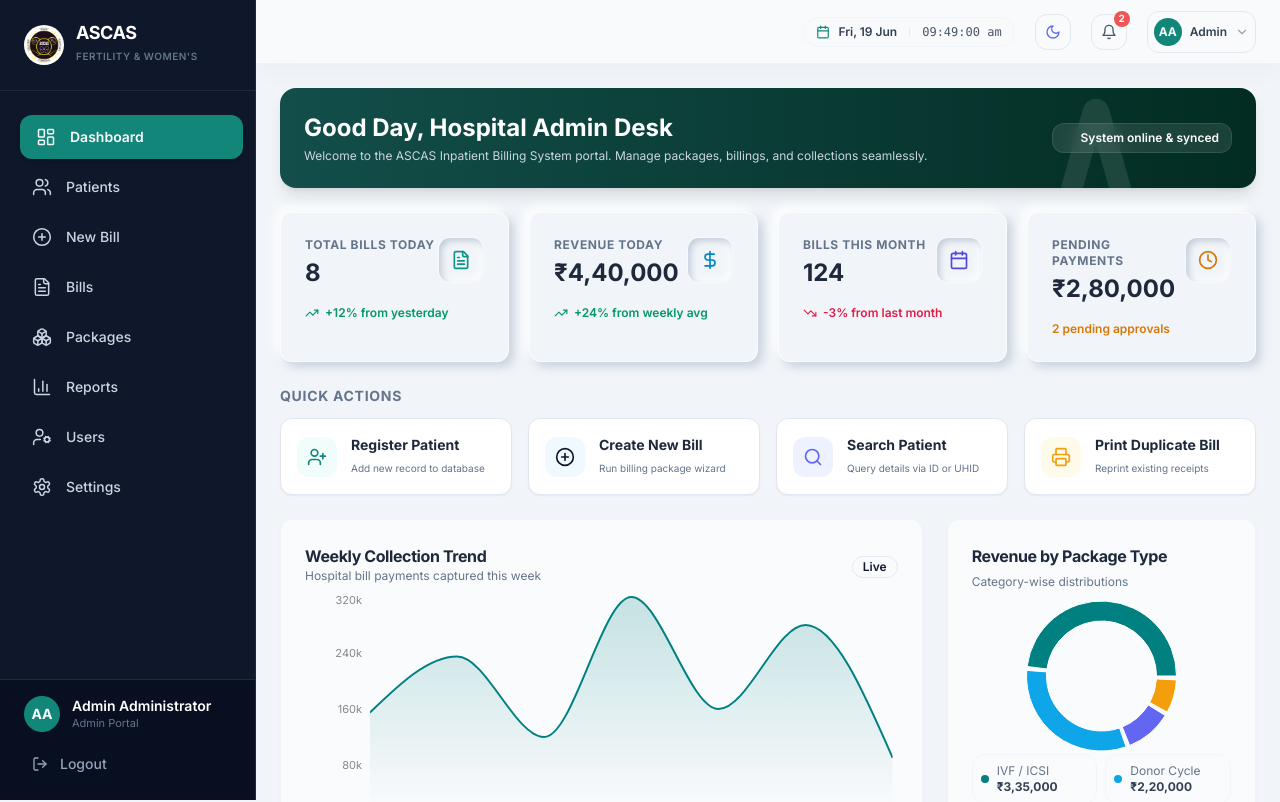
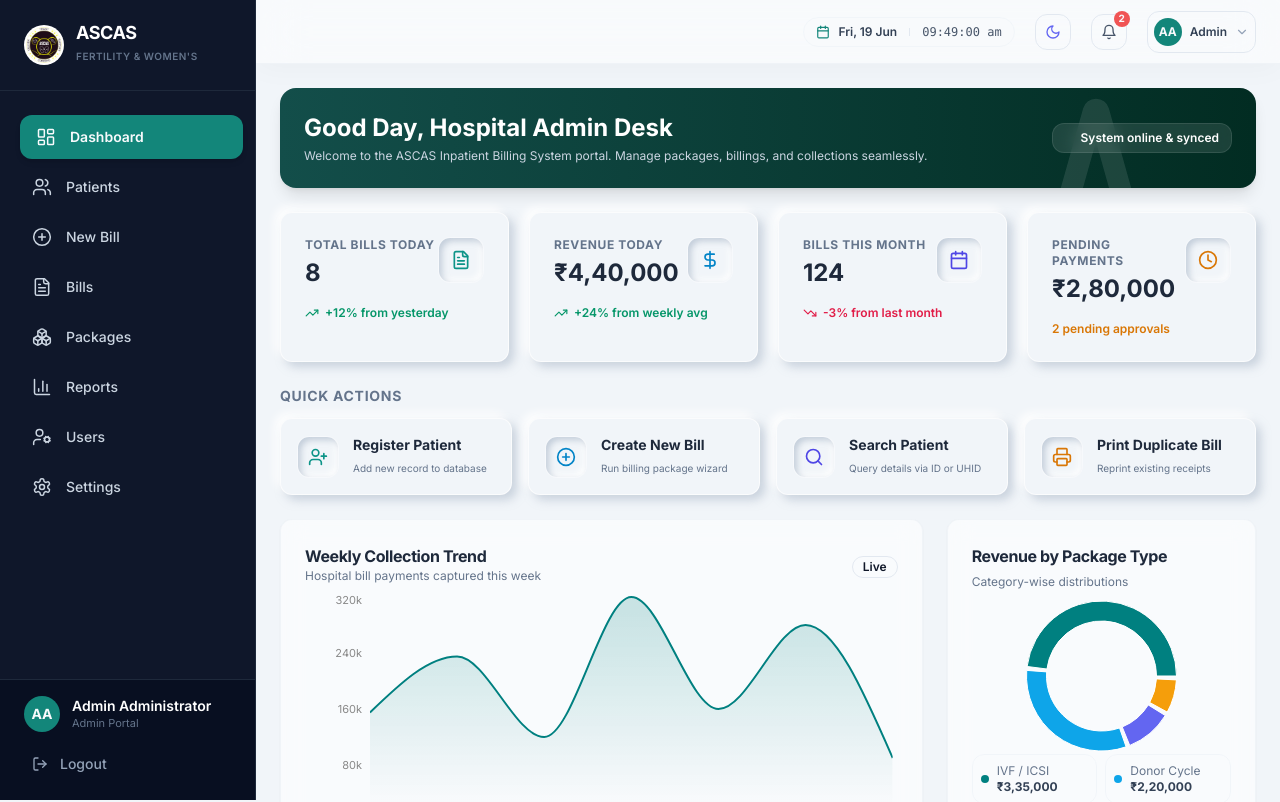
Before and after one commit to Abinav-Loki/billing, a React (Vite) app in the folder frontend/: page /#/ in a window 1280 px wide. Shown: the top 802 px of the page. Built offline with nearby package versions, Linux system fonts and the light colour scheme.

Commit message:
feat(ui): style dashboard quick action buttons using interactive neumorphic styling

```diff
--- a/frontend/src/pages/dashboard/DashboardPage.tsx
+++ b/frontend/src/pages/dashboard/DashboardPage.tsx
@@ -156,9 +156,9 @@ export function DashboardPage() {
         <div className="grid grid-cols-2 lg:grid-cols-4 gap-4">
           <button
             onClick={() => navigate("/patients/new")}
-            className="flex items-center gap-3.5 p-4 rounded-xl border border-slate-200 dark:border-slate-800 hover:border-primary/50 dark:hover:border-primary/50 bg-card hover:bg-slate-50/50 dark:hover:bg-slate-900/50 transition-all text-left shadow-sm group"
+            className="flex items-center gap-3.5 p-4 rounded-xl neumorphic-card neumorphic-card-interactive text-left group"
           >
-            <div className="p-2.5 bg-teal-50 dark:bg-teal-950/20 text-primary rounded-lg group-hover:scale-110 transition-transform">
+            <div className="p-2.5 neumorphic-inset text-teal-600 dark:text-teal-400 rounded-lg group-hover:scale-110 transition-transform">
               <UserPlus className="h-5 w-5" />
             </div>
             <div>
@@ -169,9 +169,9 @@ export function DashboardPage() {
 
           <button
             onClick={() => navigate("/billing/new")}
-            className="flex items-center gap-3.5 p-4 rounded-xl border border-slate-200 dark:border-slate-800 hover:border-primary/50 dark:hover:border-primary/50 bg-card hover:bg-slate-50/50 dark:hover:bg-slate-900/50 transition-all text-left shadow-sm group"
+            className="flex items-center gap-3.5 p-4 rounded-xl neumorphic-card neumorphic-card-interactive text-left group"
           >
-            <div className="p-2.5 bg-sky-50 dark:bg-sky-950/20 text-sky-550 rounded-lg group-hover:scale-110 transition-transform">
+            <div className="p-2.5 neumorphic-inset text-sky-600 dark:text-sky-400 rounded-lg group-hover:scale-110 transition-transform">
               <PlusCircle className="h-5 w-5" />
             </div>
             <div>
@@ -182,9 +182,9 @@ export function DashboardPage() {
 
           <button
             onClick={() => setIsSearchModalOpen(true)}
-            className="flex items-center gap-3.5 p-4 rounded-xl border border-slate-200 dark:border-slate-800 hover:border-primary/50 dark:hover:border-primary/50 bg-card hover:bg-slate-50/50 dark:hover:bg-slate-900/50 transition-all text-left shadow-sm group"
+            className="flex items-center gap-3.5 p-4 rounded-xl neumorphic-card neumorphic-card-interactive text-left group"
           >
-            <div className="p-2.5 bg-indigo-50 dark:bg-indigo-950/20 text-indigo-500 rounded-lg group-hover:scale-110 transition-transform">
+            <div className="p-2.5 neumorphic-inset text-indigo-600 dark:text-indigo-400 rounded-lg group-hover:scale-110 transition-transform">
               <Search className="h-5 w-5" />
             </div>
             <div>
@@ -195,9 +195,9 @@ export function DashboardPage() {
 
           <button
             onClick={() => setIsPrintModalOpen(true)}
-            className="flex items-center gap-3.5 p-4 rounded-xl border border-slate-200 dark:border-slate-800 hover:border-primary/50 dark:hover:border-primary/50 bg-card hover:bg-slate-50/50 dark:hover:bg-slate-900/50 transition-all text-left shadow-sm group"
+            className="flex items-center gap-3.5 p-4 rounded-xl neumorphic-card neumorphic-card-interactive text-left group"
           >
-            <div className="p-2.5 bg-amber-50 dark:bg-amber-950/20 text-amber-500 rounded-lg group-hover:scale-110 transition-transform">
+            <div className="p-2.5 neumorphic-inset text-amber-600 dark:text-amber-400 rounded-lg group-hover:scale-110 transition-transform">
               <Printer className="h-5 w-5" />
             </div>
             <div>
```
